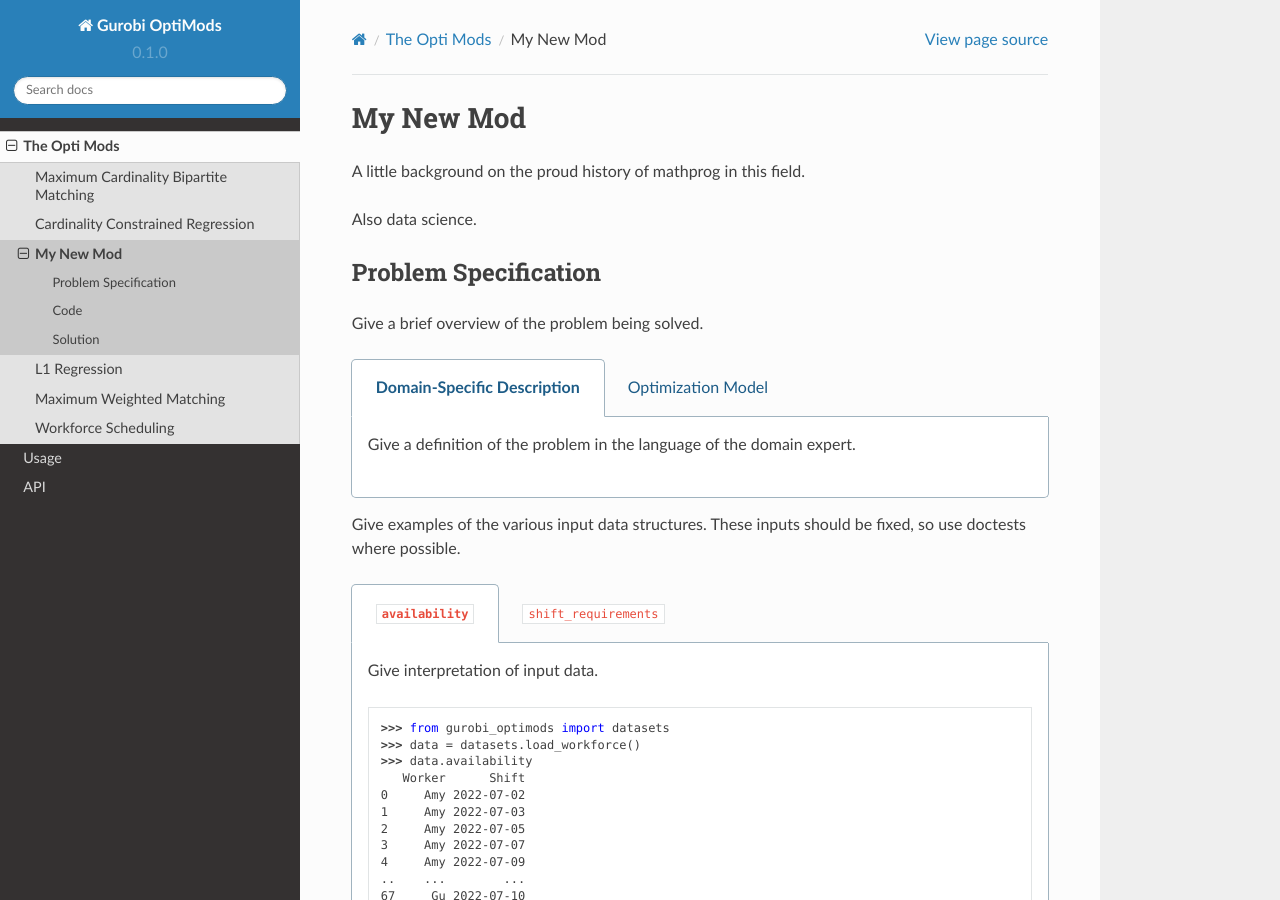
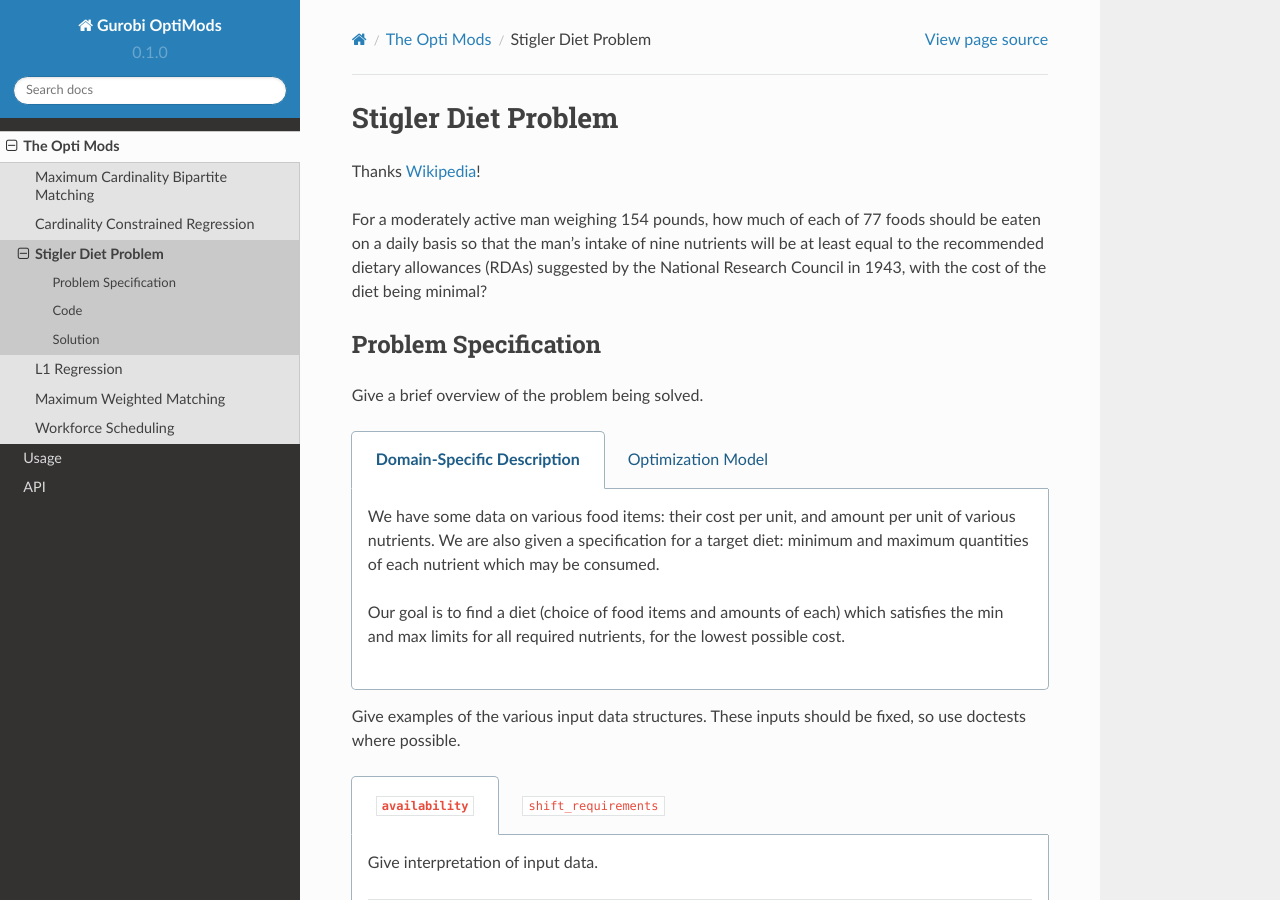
Before and after one commit to Gurobi/gurobi-optimods, a Sphinx documentation site: the page built from docs/source/mods/diet.rst, in a window 1280 px wide and 900 px high. Built offline with Sphinx 7.4.7 and the Read the Docs theme 2.0.0, drawn with Linux system fonts in a browser that asks for light colours.

Commit message:
Add some explanation and maths

```diff
--- a/docs/source/mods/diet.rst
+++ b/docs/source/mods/diet.rst
@@ -1,11 +1,14 @@
 .. This template should be copied to docs/source/mods/<mod_name>.rst
 
-My New Mod
-==========
+Stigler Diet Problem
+====================
 
-A little background on the proud history of mathprog in this field.
+Thanks `Wikipedia <https://en.wikipedia.org/wiki/Stigler_diet>`_!
 
-Also data science.
+For a moderately active man weighing 154 pounds, how much of each of 77 foods
+should be eaten on a daily basis so that the man’s intake of nine nutrients
+will be at least equal to the recommended dietary allowances (RDAs) suggested
+by the National Research Council in 1943, with the cost of the diet being minimal?
 
 Problem Specification
 ---------------------
@@ -16,11 +19,26 @@
 
     .. tab:: Domain-Specific Description
 
-        Give a definition of the problem in the language of the domain expert.
+        We have some data on various food items: their cost per unit,
+        and amount per unit of various nutrients. We are also given
+        a specification for a target diet: minimum and maximum quantities
+        of each nutrient which may be consumed.
+
+        Our goal is to find a diet (choice of food items and amounts of
+        each) which satisfies the min and max limits for all required
+        nutrients, for the lowest possible cost.
 
     .. tab:: Optimization Model
 
-        Give the mathematical programming formulation of the problem here.
+	The model is defined over foods :math:`i \in F` and nutrients :math:`j \in N`.
+        Foods have cost per unit :math:`c_{i}` and nutrients per unit :math:`n_{ij}`.
+
+        .. math::
+
+            \begin{alignat}{2}
+            \min \quad        & \sum_{i \in F} c_{i} x_{i} \\
+            \mbox{s.t.} \quad & l_{j} \le \sum_{i \in F} n_{ij} x_{i} \le u_{j} \,\, & \forall j \in N \\
+            \end{alignat}
 
 Give examples of the various input data structures. These inputs should be fixed,
 so use doctests where possible.
```
